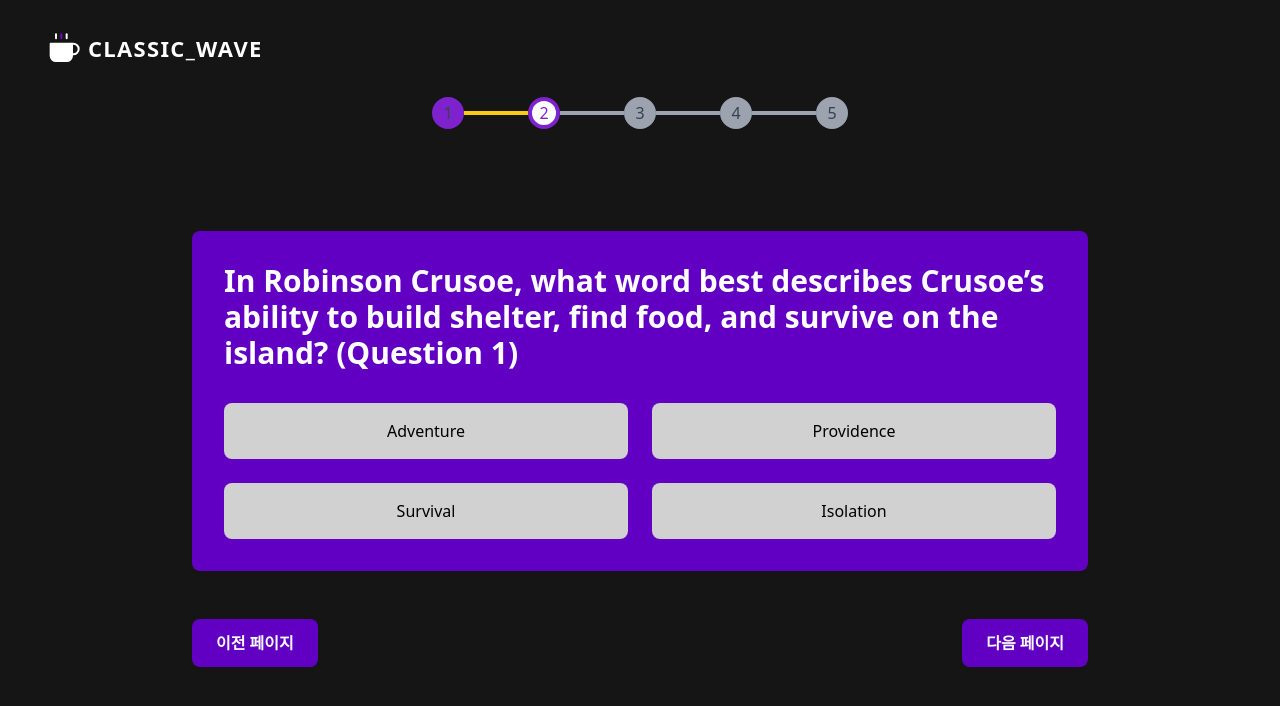
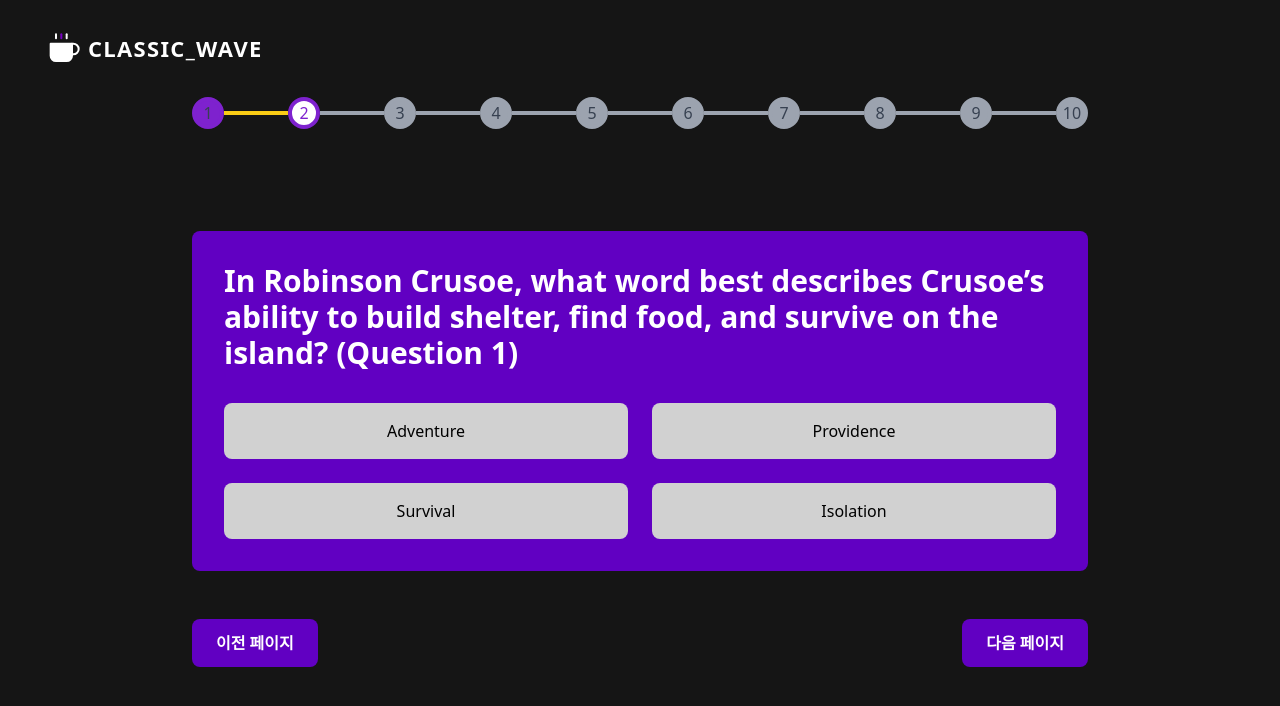
Before and after one commit to hyomin1/classic_wave, a React (Create React App) app: page /quiz/solve in a window 1280 px wide. Shown: the top 706 px of the page. Built offline with nearby package versions, Linux system fonts and the light colour scheme.

Commit message:
퀴즈 10문제로 수정

```diff
--- a/src/screens/quiz/QuizCompleteScreen.tsx
+++ b/src/screens/quiz/QuizCompleteScreen.tsx
@@ -10,7 +10,7 @@ export const QuizCompleteScreen = ({ score, totalQuestions }: QuizCompleteScreen
   const navigate = useNavigate();
 
   const handleComplete = () => {
-    navigate("/"); // 완료 후 홈으로 이동
+    navigate("/home"); // 완료 후 홈으로 이동
   };
 
   return (
--- a/src/screens/quiz/QuizSolvingScreen.tsx
+++ b/src/screens/quiz/QuizSolvingScreen.tsx
@@ -1,14 +1,14 @@
 import React, { useState } from "react";
 import { useNavigate } from "react-router-dom";
 import { Stepper } from "./Stepper";
-import { QuizCompleteScreen } from "./QuizCompleteScreen"; // 모달 컴포넌트 추가
+import QuizCompleteScreen from "./QuizCompleteScreen"; // 모달 컴포넌트 추가
 
 export const QuizSolvingScreen = (): JSX.Element => {
   const navigate = useNavigate();
   const [currentStep, setCurrentStep] = useState(1); // 현재 단계 (1부터 시작)
   const [score, setScore] = useState(0); // 점수 관리
-  const [answeredQuestions, setAnsweredQuestions] = useState<boolean[]>(Array(5).fill(false)); // 각 질문에 대한 점수 계산 여부
-  const totalSteps = 5;  // 총 단계 수
+  const [answeredQuestions, setAnsweredQuestions] = useState<boolean[]>(Array(10).fill(false)); // 각 질문에 대한 점수 계산 여부
+  const totalSteps = 10;  // 총 단계 수
 
   const handlePreviousPage = () => {
     if (currentStep > 1) {
@@ -22,7 +22,7 @@ export const QuizSolvingScreen = (): JSX.Element => {
     if (currentStep < totalSteps) {
       setCurrentStep(currentStep + 1);
     } else {
-      setCurrentStep(totalSteps + 1); // 모든 단계 완료 후 모달을 띄우기 위해 6으로 설정
+      setCurrentStep(totalSteps + 1); // 모든 단계 완료 후 모달을 띄우기 위해 +1으로 설정
     }
   };
 
```
